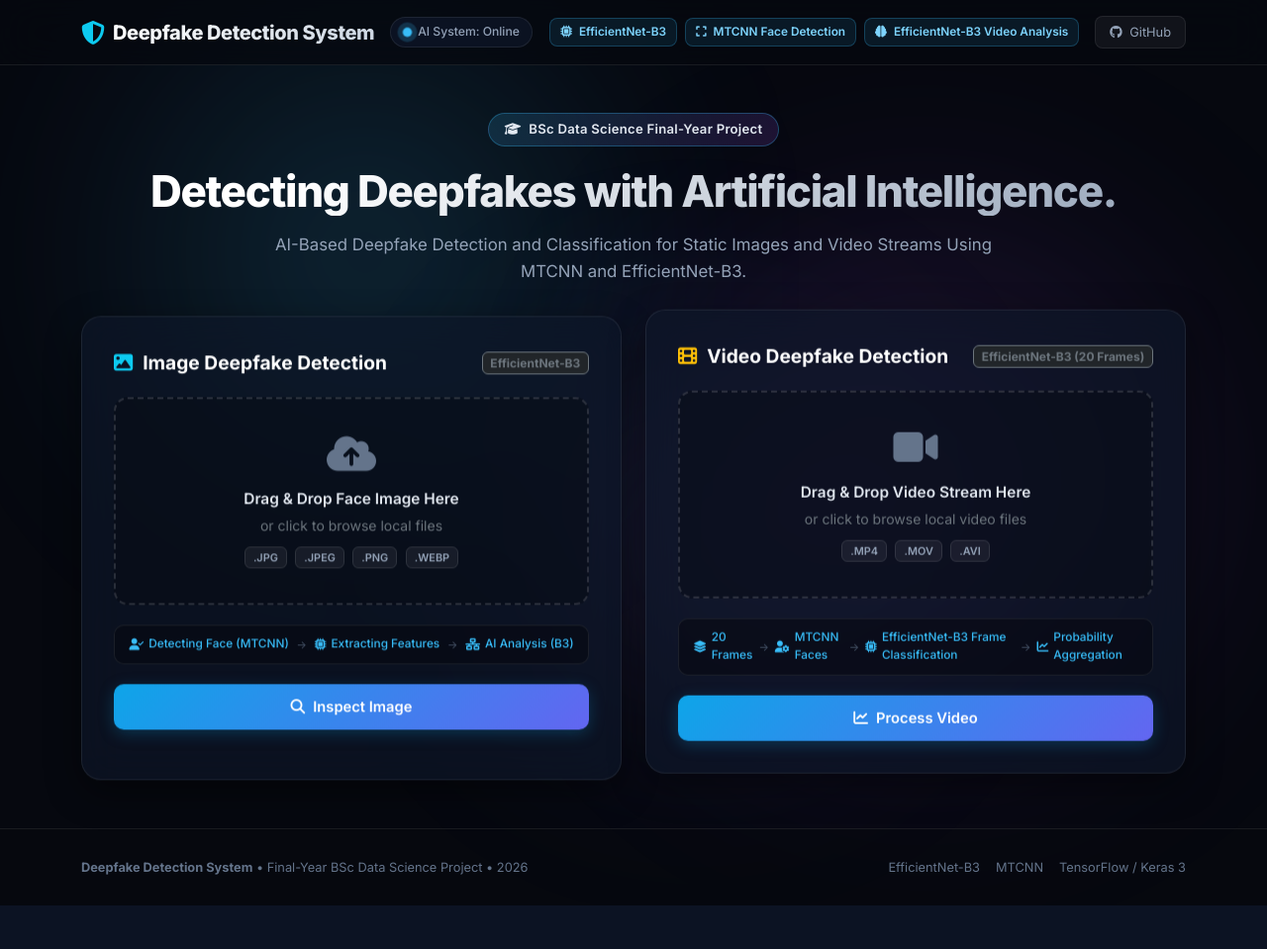
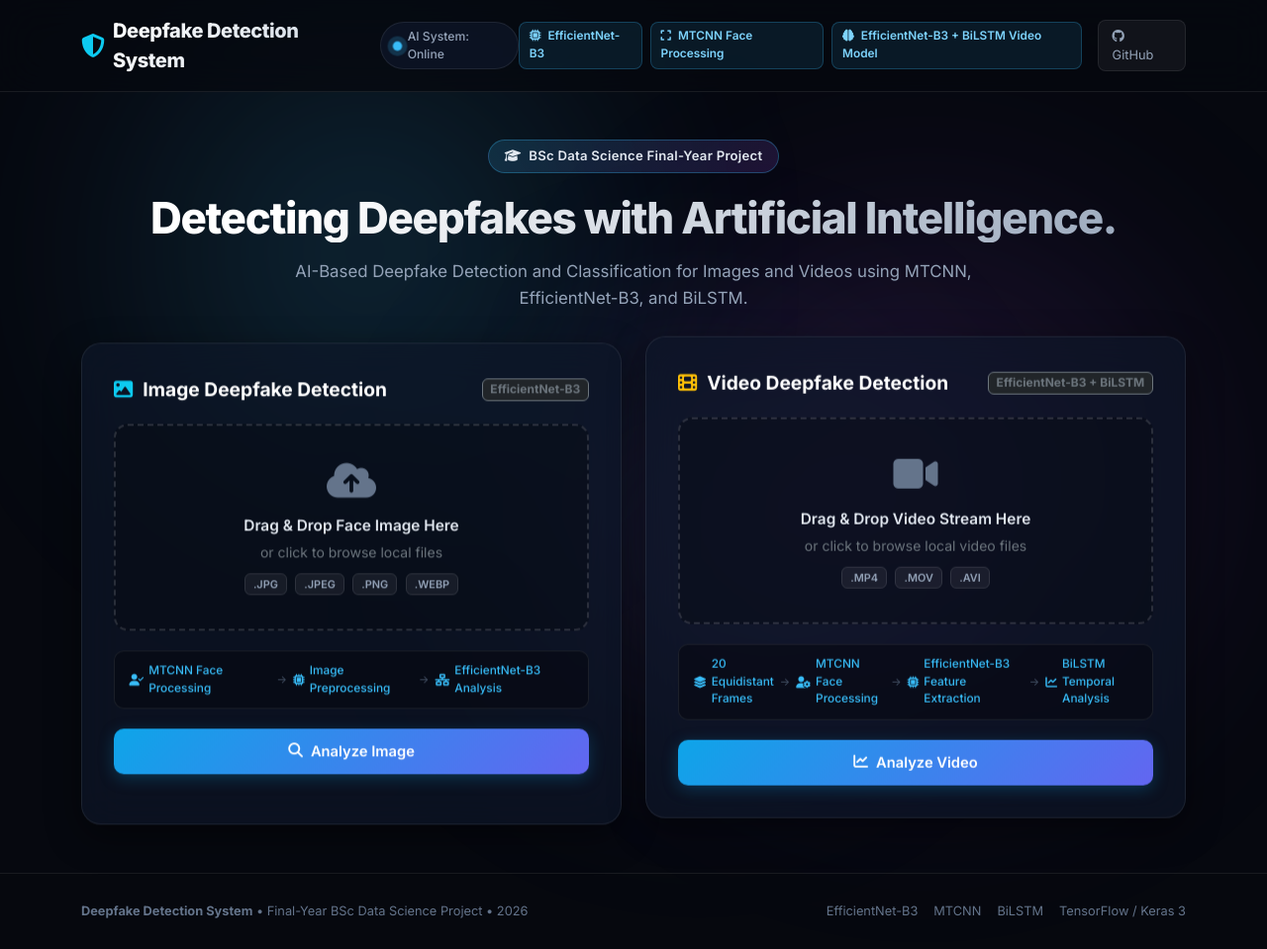
Before and after one commit to Ajayadithya-17/deepfake-detection-portal, a Flask app: page / in a window 1280 px wide. Shown: the whole page at 99% size. Before the commit the page ends 915 px from the top, so only its background shows below. Run offline with Flask 3, Linux system fonts and the light colour scheme; parts of the project's set-up code (start-up, migrations or seed data) failed here and were passed over; some libraries are stand-ins or nearby versions.

Commit message:
Update deepfake detection UI and model workflow

```diff
--- a/templates/index.html
+++ b/templates/index.html
@@ -656,12 +656,12 @@
                         <i class="fa-solid fa-microchip me-1"></i> EfficientNet-B3
                     </span>
                     <span class="badge-ai d-none d-lg-inline-block">
-                        <i class="fa-solid fa-expand me-1"></i> MTCNN Face Detection
+                        <i class="fa-solid fa-expand me-1"></i> MTCNN Face Processing
                     </span>
                     <span class="badge-ai d-none d-lg-inline-block">
-                        <i class="fa-solid fa-brain me-1"></i> EfficientNet-B3 Video Analysis
+                        <i class="fa-solid fa-brain me-1"></i> EfficientNet-B3 + BiLSTM Video Model
                     </span>
-                    <a href="https://github.com/Ajayadithya-17/deepfake-detection-portal_V2" target="_blank" class="nav-btn ms-2">
+                    <a href="https://github.com/Ajayadithya-17/deepfake-detection-portal" target="_blank" class="nav-btn ms-2">
                         <i class="fa-brands fa-github me-1"></i> GitHub
                     </a>
                 </div>
@@ -679,7 +679,8 @@
                     Detecting Deepfakes with Artificial Intelligence.
                 </h1>
                 <p class="hero-tagline">
-                    AI-Based Deepfake Detection and Classification for Static Images and Video Streams Using MTCNN and EfficientNet-B3.
+                        AI-Based Deepfake Detection and Classification for Images and Videos using MTCNN, EfficientNet-B3, and BiLSTM.
+
                 </p>
             </div>
         </section>
@@ -742,22 +743,22 @@
                             <!-- Processing Stages Strip -->
                             <div class="stages-strip">
                                 <div class="stage-item active">
-                                    <i class="fa-solid fa-user-check"></i> Detecting Face (MTCNN)
+                                    <i class="fa-solid fa-user-check"></i> MTCNN Face Processing
                                 </div>
                                 <span class="stage-arrow">→</span>
                                 <div class="stage-item active">
-                                    <i class="fa-solid fa-microchip"></i> Extracting Features
+                                    <i class="fa-solid fa-microchip"></i> Image Preprocessing
                                 </div>
                                 <span class="stage-arrow">→</span>
                                 <div class="stage-item active">
-                                    <i class="fa-solid fa-network-wired"></i> AI Analysis (B3)
+                                    <i class="fa-solid fa-network-wired"></i> EfficientNet-B3 Analysis
                                 </div>
                             </div>
 
                             <!-- Submit Button -->
                             <button type="submit" id="btn-submit-image" class="btn-portal-action">
                                 <i class="fa-solid fa-magnifying-glass"></i>
-                                <span>Inspect Image</span>
+                                <span>Analyze Image</span>
                             </button>
                         </form>
                     </div>
@@ -772,7 +773,8 @@
                                 Video Deepfake Detection
                             </div>
                             <span class="badge bg-dark border border-secondary text-secondary">
-                                EfficientNet-B3 (20 Frames)
+                                EfficientNet-B3 + BiLSTM
+
                             </span>
                         </div>
 
@@ -808,26 +810,26 @@
                             <!-- Processing Stages Strip -->
                             <div class="stages-strip">
                                 <div class="stage-item active">
-                                    <i class="fa-solid fa-layer-group"></i> 20 Frames
+                                    <i class="fa-solid fa-layer-group"></i> 20 Equidistant Frames
                                 </div>
                                 <span class="stage-arrow">→</span>
                                 <div class="stage-item active">
-                                    <i class="fa-solid fa-user-gear"></i> MTCNN Faces
+                                    <i class="fa-solid fa-user-gear"></i> MTCNN Face Processing
                                 </div>
                                 <span class="stage-arrow">→</span>
                                 <div class="stage-item active">
-                                    <i class="fa-solid fa-microchip"></i> EfficientNet-B3 Frame Classification
+                                    <i class="fa-solid fa-microchip"></i> EfficientNet-B3 Feature Extraction
                                 </div>
                                 <span class="stage-arrow">→</span>
                                 <div class="stage-item active">
-                                    <i class="fa-solid fa-chart-line"></i> Probability Aggregation
+                                    <i class="fa-solid fa-chart-line"></i> BiLSTM Temporal Analysis
                                 </div>
                             </div>
 
                             <!-- Submit Button -->
                             <button type="submit" id="btn-submit-video" class="btn-portal-action">
                                 <i class="fa-solid fa-chart-line"></i>
-                                <span>Process Video</span>
+                                <span>Analyze Video</span>
                             </button>
                         </form>
                     </div>
@@ -954,7 +956,7 @@
                     <div class="metric-card">
                         <div class="metric-title">Frame Sampling Rate</div>
                         <div class="metric-value text-secondary">
-                            {{ sampling_rate or 'Equidistant Temporal' }}
+                            {{ sampling_rate or '20 Equidistant Frames' }}
                         </div>
                     </div>
 
@@ -968,7 +970,7 @@
                     <div class="metric-card">
                         <div class="metric-title">Video Analysis Method</div>
                         <div class="metric-value text-success">
-                            {{ video_analysis_method or 'EfficientNet-B3 Frame Analysis' }}
+                            {{ video_analysis_method or 'EfficientNet-B3 Features + BiLSTM' }}
                         </div>
                     </div>
                     {% endif %}
@@ -981,23 +983,30 @@
                     </span>
                     <div class="pipeline-step active">
                         <span class="pipeline-step-badge">1</span>
-                        <span>MTCNN Face Alignment</span>
+                        <span>MTCNN Face Processing</span>
                     </div>
                     <span class="stage-arrow">→</span>
                     <div class="pipeline-step active">
                         <span class="pipeline-step-badge">2</span>
-                        <span>EfficientNet-B3 Frame Classification</span>
+                        <span>EfficientNet-B3 Feature Extraction</span>
                     </div>
                     {% if media_type == 'video' %}
+
                     <span class="stage-arrow">→</span>
                     <div class="pipeline-step active">
                         <span class="pipeline-step-badge">3</span>
-                        <span>Frame Probability Aggregation</span>
+                        <span>20-Frame Feature Sequence</span>
+                    </div>
+
+                    <span class="stage-arrow">→</span>
+                    <div class="pipeline-step active">
+                        <span class="pipeline-step-badge">4</span>
+                        <span>BiLSTM Temporal Analysis</span>
                     </div>
                     {% endif %}
                     <span class="stage-arrow">→</span>
                     <div class="pipeline-step active">
-                        <span class="pipeline-step-badge">{{ '4' if media_type == 'video' else '3' }}</span>
+                        <span class="pipeline-step-badge">{{ '5' if media_type == 'video' else '3' }}</span>
                         <span>Final Classification ({{ prediction }})</span>
                     </div>
                 </div>
@@ -1018,6 +1027,7 @@
                     <div class="d-flex gap-3">
                         <span>EfficientNet-B3</span>
                         <span>MTCNN</span>
+                        <span>BiLSTM</span>
                         <span>TensorFlow / Keras 3</span>
                     </div>
                 </div>
@@ -1116,7 +1126,7 @@
             }
 
             const btn = document.getElementById('btn-submit-video');
-            btn.innerHTML = `<i class="fa-solid fa-spinner fa-spin me-2"></i> Extracting 20 Frames & Analyzing with EfficientNet-B3...`;
+            btn.innerHTML = `<i class="fa-solid fa-spinner fa-spin me-2"></i> Extracting 20 Frames & Running BiLSTM Analysis...`;
             btn.disabled = true;
 
             // Activate illuminated laser scanner
```
